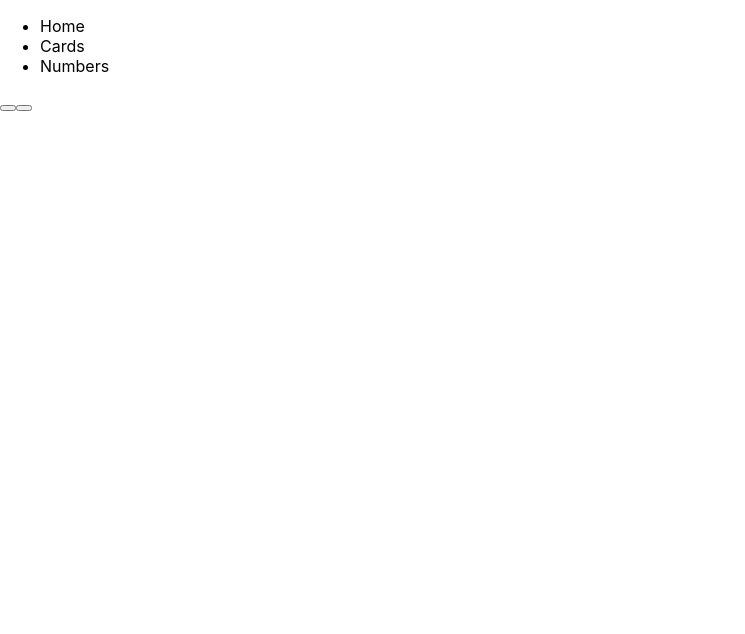
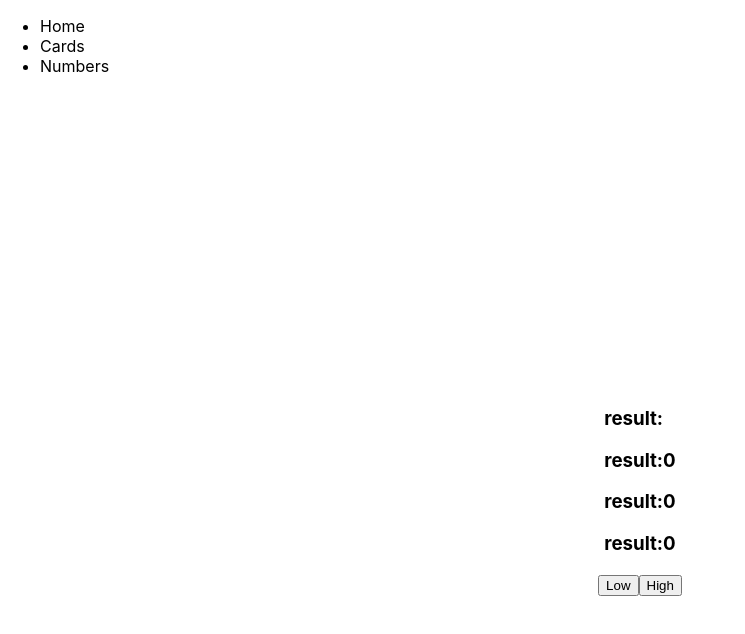
Before and after one commit to I-T-C-R-W/plusheaven, a Next.js app in the folder my-dapp/: page /numbers in a window 1280 px wide. Shown: the top 634 px of the page, without its empty margins (0-745 px from the left). Built offline with nearby package versions, Linux system fonts and the light colour scheme.

Commit message:
updated code

```diff
--- a/my-dapp/pages/cards.js
+++ b/my-dapp/pages/cards.js
@@ -1,5 +1,6 @@
 import Head from 'next/head'
 import Link from 'next/link'
+import Image from 'next/image'
 import styles from '../styles/Home.module.css';
 import { useEffect, useState } from 'react'
 
@@ -81,7 +82,7 @@ export default function Numbers() {
         <p>score: {score}</p>
         <p>last drawn card</p>
           {drawnCards[drawnCards.length - 2] && (
-            <Image
+            <img
               alt="last drawn card"
               src={`https://tekeye.uk/playing_cards/images/svg_playing_cards/fronts/${
               drawnCards[drawnCards.length - 2]
@@ -90,7 +91,7 @@ export default function Numbers() {
           )}
         <p>currently drawrn card</p>
           {drawnCards[drawnCards.length - 1] && (
-            <Image
+            <img
               alt="currently drawn card"
               src={`https://tekeye.uk/playing_cards/images/svg_playing_cards/fronts/${
               drawnCards[drawnCards.length - 1]
--- a/my-dapp/pages/numbers.js
+++ b/my-dapp/pages/numbers.js
@@ -2,44 +2,71 @@ import Head from 'next/head'
 import Link from 'next/link'
 import styles from '../styles/Home.module.css';
 import { useEffect, useState } from 'react'
+import randomNumber from 'random-number-csprng';
 
 export default function Numbers() {
-  const [num, setNum] = useState(0);
+  const [randNum, setRand] = useState(0);
+  const [lowNum, setLow] = useState(0);
+  const [highNum, setHigh] = useState(0);
+  const [result, setResult] = useState();
+
+
+
+
+
 
  function lowNumber(min, max) {
-    return Math.floor(Math.random() * (max - min + 1)) + min;
+  return Math.floor(Math.random() * (max - min +1)) + min;
   }
-  const lowClick = () => {
-    setNum(lowNumber(0, 27));
-  };
 
   function highNumber(min, max) {
     return Math.floor(Math.random() * (max - min +1)) + min;
   }
-  const highClick = () => {
-    setNum(highNumber(28, 56));
-  };
 
   function randomNumber(min, max) {
     return Math.floor(Math.random() * (max - min +1)) + min;
   }
-  const randNum = () => {
-    setNum(randomNumber(0, 56));
-  };
 
-  useEffect(() => {
-    const interval = setInterval(() => {
-      if (lowNumber || highNumber === randomNumber) {
-        return 'you win';
+
+  const lowClick = () => {
+    setRand(randomNumber(0, 56));
+    setLow(lowNumber(0, 27))
+
+    if(randNum === lowNum) {
+      return setResult('you win')
     } else {
-        return 'you lose'
+      return setResult('you lose')
     }
-    }, 60000);
+  }
 
-    return () => {
-      clearInterval(interval);
-    };
-  }, []);
+  const highClick = () => {
+    setRand(randomNumber(0, 56));
+    setHigh(highNumber(28, 56))
+
+    if(randNum === highNum) {
+      return setResult('you win')
+    } else {
+      return setResult('you lose')
+    }
+  }
+
+
+
+
+
+
+
+
+
+
+
+
+
+
+
+
+
+
 
   return (
     <div>
@@ -69,8 +96,24 @@ export default function Numbers() {
             </ul>
           </div>
         </div>
-        <button onClick={lowClick}></button>
-        <button onClick={highClick}></button>
+        <div className={styles.main}>
+          <div>
+            <h3>result:{result}</h3>
+            <h3>result:{randNum}</h3>
+            <h3>result:{lowNum}</h3>
+            <h3>result:{highNum}</h3>
+
+
+
+
+
+          </div>
+
+          <div>
+            <button onClick={lowClick}>Low</button>
+            <button onClick={highClick}>High</button>
+          </div>
+        </div>
       </div>
 
 
```
Lines whose indentation alone changed are shown as unchanged.
